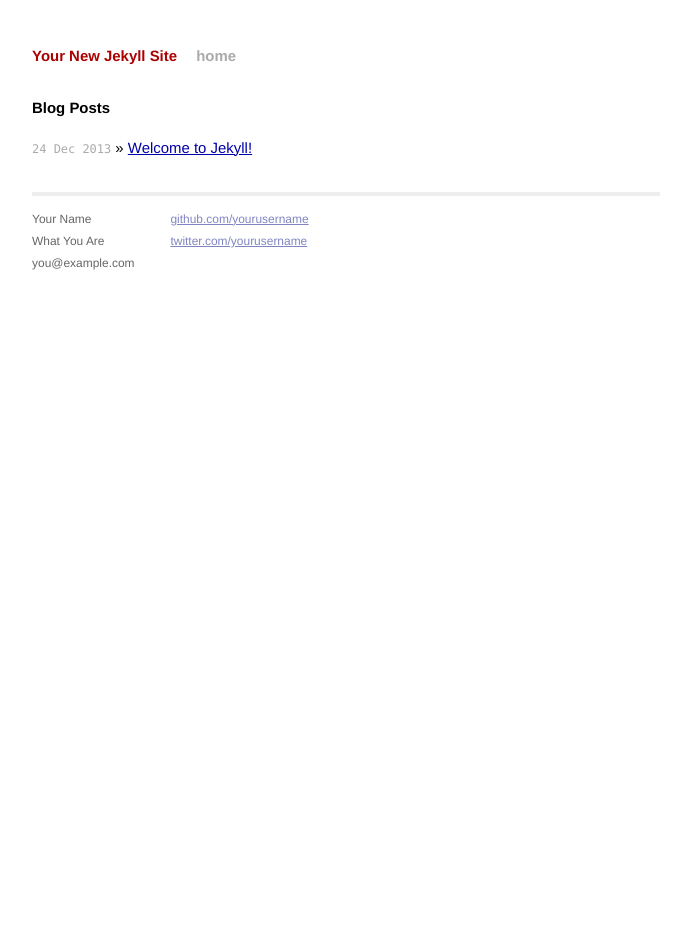
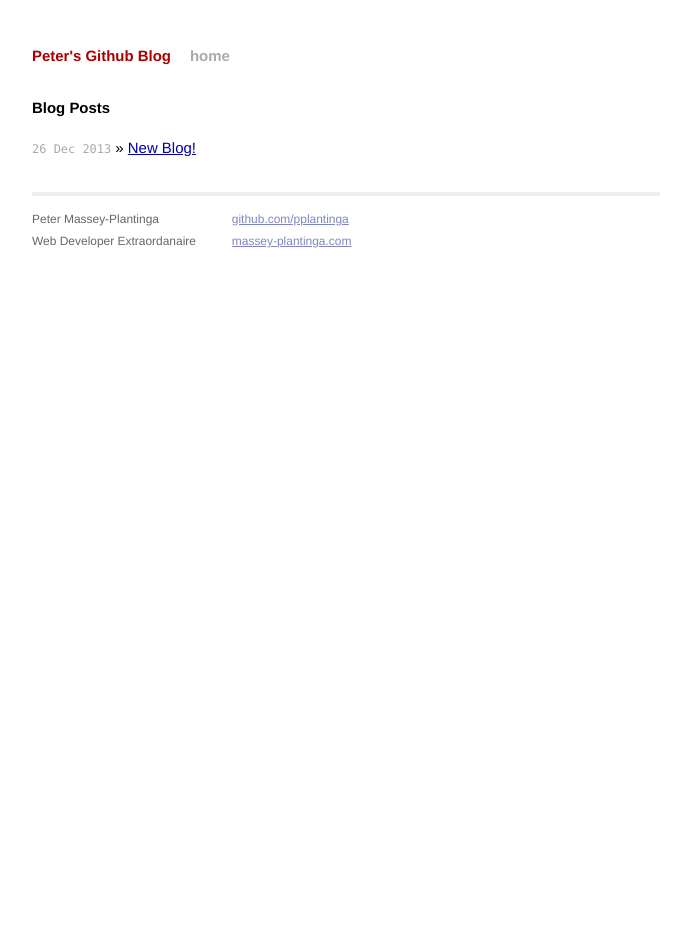
Before and after one commit to pplantinga/pfuzz-blog, a Jekyll site: the page built from index.html, in a window 1280 px wide. Shown: the whole page, without its empty margins (294-985 px from the left). Built offline with Jekyll 4.4.1, drawn with Linux system fonts in a browser that asks for light colours; Markdown is read by kramdown in place of the engine named in the settings.

Commit message:
Make all content my own

```diff
--- a/_config.yml
+++ b/_config.yml
@@ -1,3 +1,3 @@
-name: Your New Jekyll Site
+name: Peter's Github Blog
 markdown: redcarpet
 pygments: true
--- a/_layouts/default.html
+++ b/_layouts/default.html
@@ -26,15 +26,14 @@
           <div class="footer">
             <div class="contact">
               <p>
-                Your Name<br />
-                What You Are<br />
-                you@example.com
+                Peter Massey-Plantinga<br />
+                Web Developer Extraordanaire<br />
               </p>
             </div>
             <div class="contact">
               <p>
-                <a href="https://github.com/yourusername">github.com/yourusername</a><br />
-                <a href="https://twitter.com/yourusername">twitter.com/yourusername</a><br />
+                <a href="https://github.com/yourusername">github.com/pplantinga</a><br />
+								<a href="http://massey-plantinga.com">massey-plantinga.com</a>
               </p>
             </div>
           </div>
```
Also changed, not shown: _posts/2013-12-24-welcome-to-jekyll.markdown (deleted, +0 -24 lines), _posts/2013-12-26-new-blog.markdown (added, +16 -0 lines).
